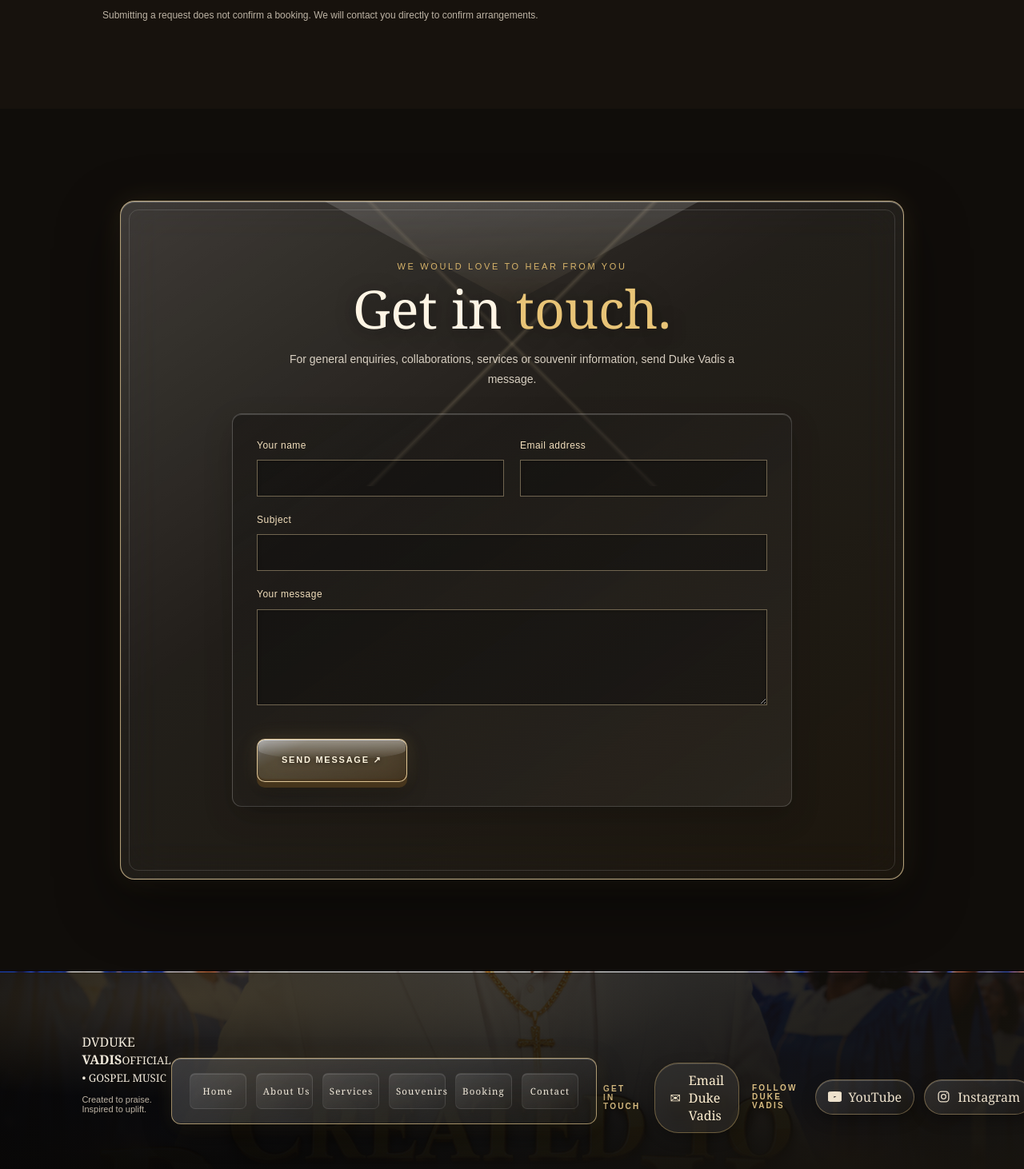
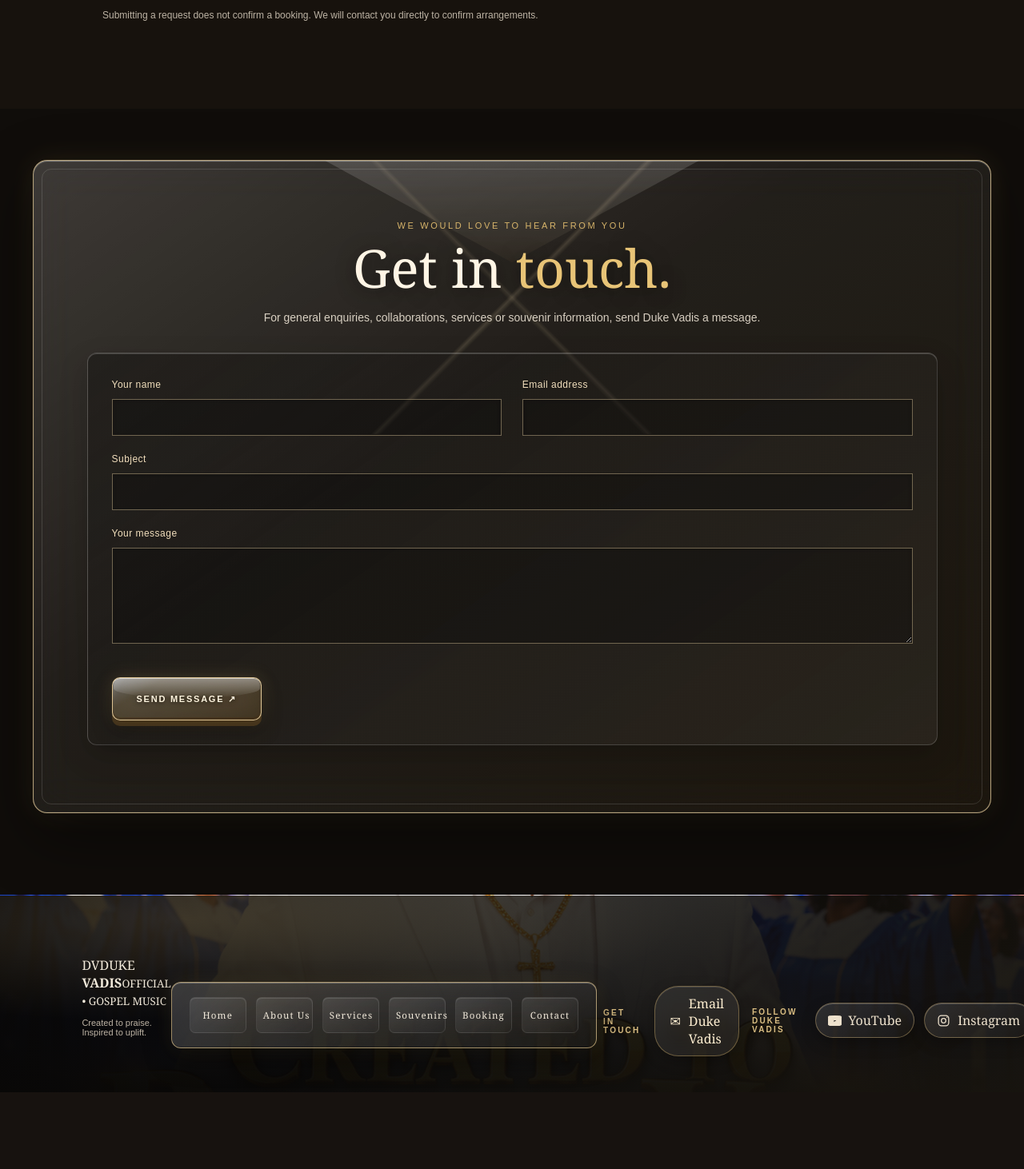
Before and after one commit to boyvadisdebarge-cyber/duke-vadis-official, a Django app: page / in a window 1280 px wide. Shown: the part 4820-6282 px from the top of the page at 80% size. After the commit the page ends 6186 px from the top, so only its background shows below. Run offline with Django 5.2, Linux system fonts and the light colour scheme; data comes from the database, SQL or seed files in the repository; data that the repository does not hold is empty.

Commit message:
Stretch glass envelope and contact content horizontally

```diff
--- a/static/css/site.css
+++ b/static/css/site.css
@@ -276,3 +276,14 @@ animation:worship-smoke-rise 19s ease-in-out infinite alternate}
 .contact-envelope .contact-form button[type="submit"]:active{transform:translateY(4px);box-shadow:inset 0 2px 7px rgba(0,0,0,.25),0 2px 0 rgba(105,75,34,.55),0 5px 12px rgba(0,0,0,.28)}
 .contact-envelope .contact-form button[type="submit"]:focus-visible{outline:2px solid #ffe4a9;outline-offset:4px}
 @media(prefers-reduced-motion:reduce){.contact-envelope .contact-form button[type="submit"]{transition:none}.contact-envelope .contact-form button[type="submit"]:hover{transform:none}}
+
+
+/* Expand the complete glass-envelope composition across the horizontal axis */
+#contact.connect{display:block;width:100%;max-width:none;margin:clamp(34px,5vw,76px) 0 clamp(54px,8vw,110px);padding:0 clamp(18px,3.2vw,56px);box-sizing:border-box;text-align:initial}
+#contact .contact-envelope{width:100%;max-width:none;min-height:420px;margin:0 auto;padding:clamp(42px,5vw,72px) clamp(24px,5.2vw,88px) clamp(38px,4.5vw,64px);box-sizing:border-box}
+#contact .envelope-content{width:100%;max-width:1320px}
+#contact .contact-envelope .envelope-content>p:not(.eyebrow){max-width:900px}
+#contact .contact-envelope .site-form{width:100%;max-width:1160px;box-sizing:border-box}
+#contact .contact-envelope .form-grid{display:grid;grid-template-columns:repeat(2,minmax(0,1fr));gap:clamp(14px,2vw,26px)}
+#contact .contact-envelope .site-form input,#contact .contact-envelope .site-form textarea,#contact .contact-envelope .site-form select{width:100%;box-sizing:border-box}
+@media(max-width:700px){#contact.connect{margin:30px 0 48px;padding:0 14px}#contact .contact-envelope{min-height:0;padding:42px 16px 28px}#contact .contact-envelope .site-form{max-width:none}#contact .contact-envelope .form-grid{grid-template-columns:1fr;gap:0}}
```
